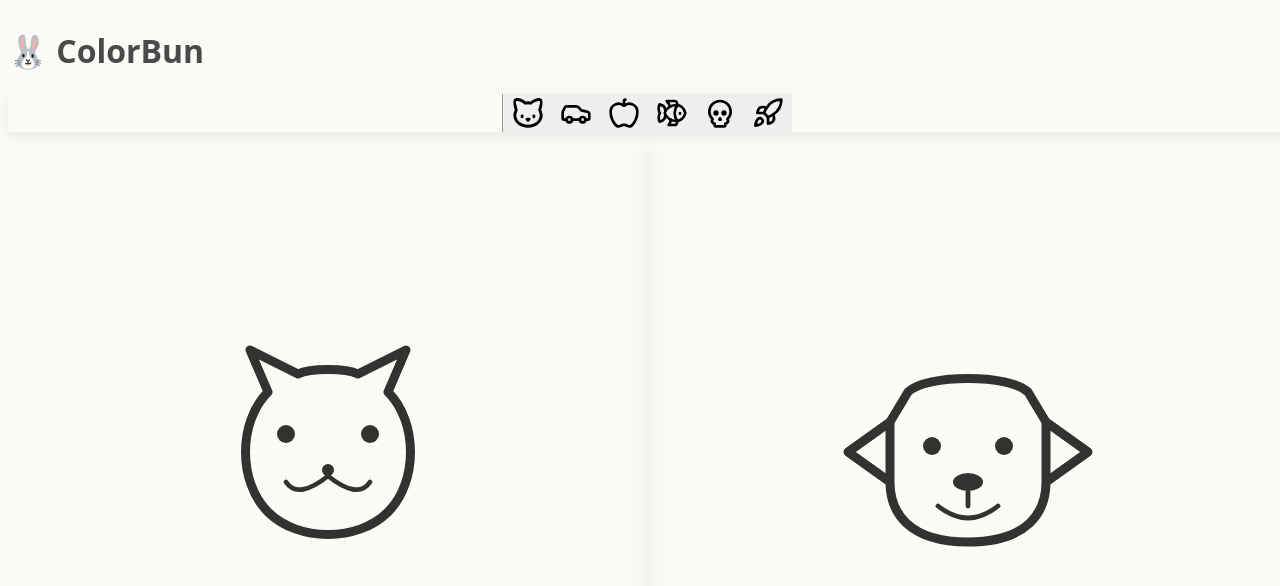
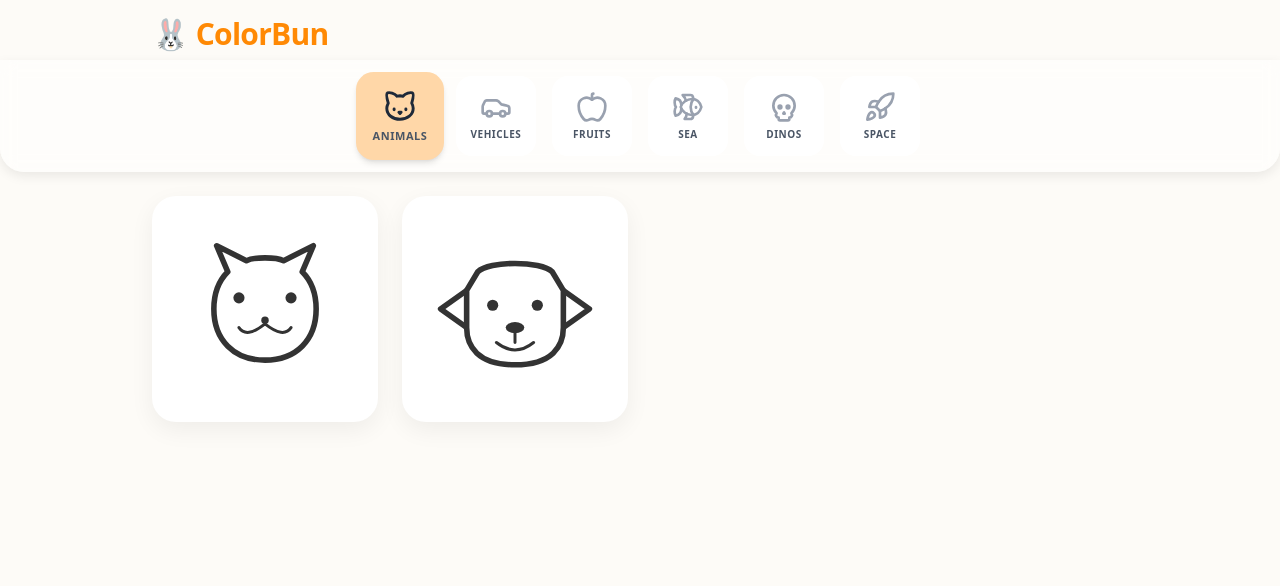
Before and after one commit to hlcfan/colorbun, a Next.js app: page / in a window 1280 px wide. Shown: the top 586 px of the page. Built offline with nearby package versions, Linux system fonts and the light colour scheme.

Commit message:
fix: update tailwind config to v4 syntax and add explicit source scanning

```diff
--- a/app/globals.css
+++ b/app/globals.css
@@ -1,6 +1,12 @@
-@tailwind base;
-@tailwind components;
-@tailwind utilities;
+@import "tailwindcss";
+
+@source "../app/**/*.{js,ts,jsx,tsx}";
+@source "../components/**/*.{js,ts,jsx,tsx}";
+
+@theme {
+  --color-background: #fdfbf7;
+  --color-foreground: #4a4a4a;
+}
 
 :root {
   --background: #fdfbf7; /* Warm white */
```
